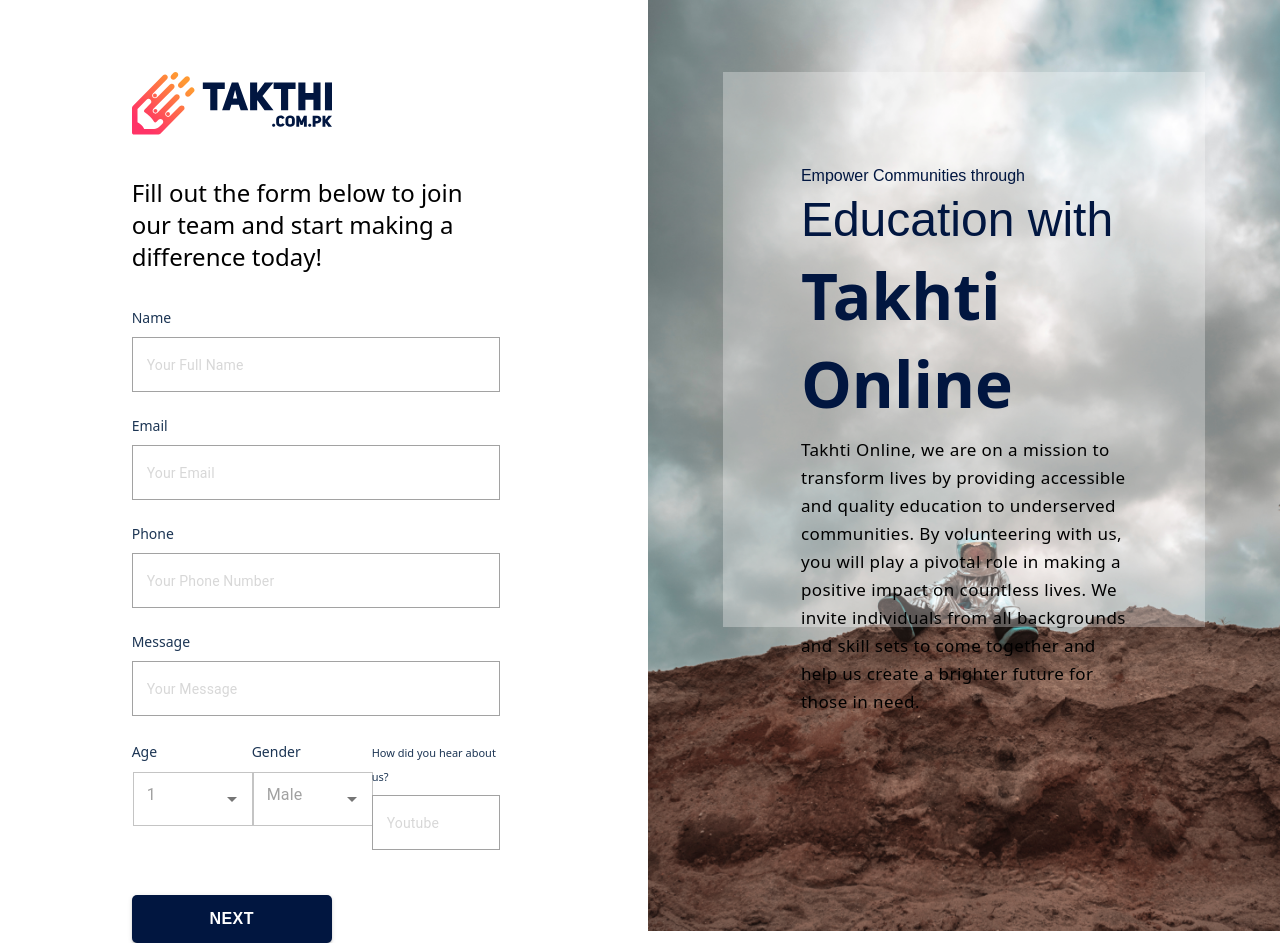
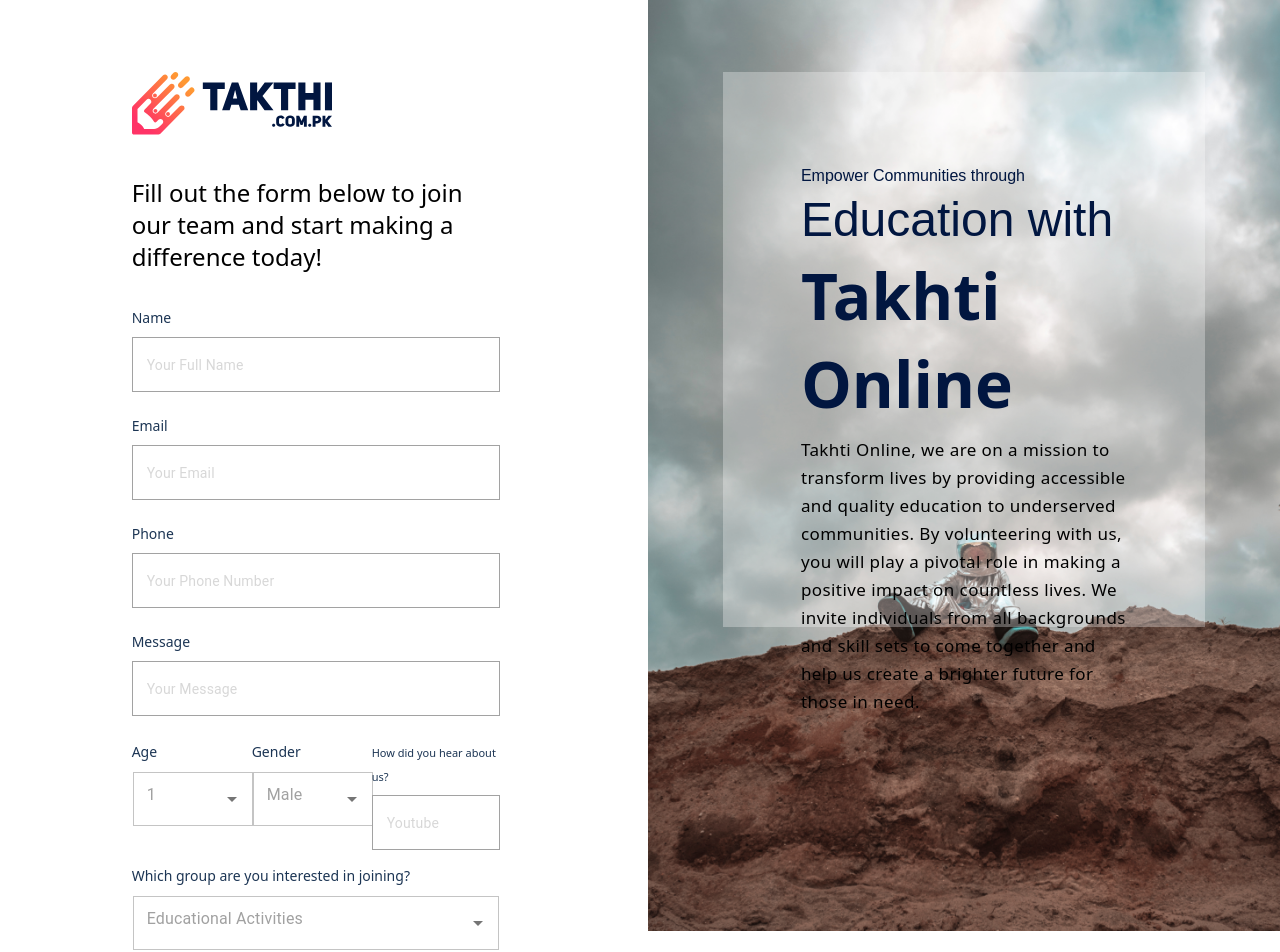
Before and after one commit to Muhammad-Bilal-7896/takhti, a Next.js app: page / in a window 1280 px wide. Shown: the top 952 px of the page. Built offline with nearby package versions, Linux system fonts and the light colour scheme.

Commit message:
Form Fone

```diff
--- a/src/pages/index.tsx
+++ b/src/pages/index.tsx
@@ -15,10 +15,32 @@ export default function Home() {
   const [value, setValue] = React.useState<string | null>(options[0]);
   const [inputValue, setInputValue] = React.useState('');
 
-  const optionsAge: any = ['1','2'];
+  // For age dropdown
+  const optionsAge: any = ['1', '2'];
 
   const [valueAge, setValueAge] = React.useState<string | null>(optionsAge[0]);
   const [inputValueAge, setInputValueAge] = React.useState('1');
+
+  // For Group Join dropdown
+  const optionsGroupJoin: any = [
+    'Educational Activities',
+    'Fundraising Activities',
+    'Marketing Activities',
+    'Administrative Activities',
+    'Software Development',
+    'Graphic Design',
+    'Video Editing',
+    'Photography',
+    'Social Media',
+    'Translation',
+    'Research',
+    'Writing',
+    'Accounting',
+    'Other'
+  ];
+
+  const [valueGroupJoin, setValueGroupJoin] = React.useState<string | null>(optionsGroupJoin[0]);
+  const [inputValueGroupJoin, setInputValueGroupJoin] = React.useState('1');
 
   for (let i = 0; i < 50; i++) {
     optionsAge.push(`${i + 1}`);
@@ -207,6 +229,51 @@ export default function Home() {
 
               <br />
 
+              <div>
+                <label htmlFor="name" className="text-sm">Which group are you interested in joining?</label>
+                <br />
+                <Autocomplete
+                  value={valueGroupJoin}
+                  onChange={(event: any, newValue: string | null) => {
+                    setValueGroupJoin(newValue);
+                  }}
+                  inputValue={inputValueGroupJoin}
+                  onInputChange={(event, newInputValue) => {
+                    setInputValueGroupJoin(newInputValue);
+                  }}
+                  id="controllable-states-demo"
+                  options={optionsGroupJoin}
+                  fullWidth
+                  sx={{
+                    width: "100%",
+                    height: "54px",
+                    "border": "1px solid '#CCCCCC'",
+                    "padding": "1px",
+                    "display": "flex",
+                    "flexWrap": "wrap",
+                    '&.focused': {
+                      border: '1px solid #177ddc',
+                      boxShadow: '0 0 0 2px rgba(24, 144, 255, 0.2)'
+                    },
+                    '& input': {
+                      height: "54px",
+                      boxSizing: 'border-box',
+                      paddingTop: '0px'
+                    },
+                    '& .MuiAutocomplete-inputRoot': {
+                      height: "54px",
+                      boxSizing: 'border-box',
+                      paddingTop: '0px',
+                      width: '100%',
+                      borderRadius: '0px',
+                      color: "rgba(161, 161, 161, 1)"
+                    }
+                  }}
+                  renderInput={(params) => <TextField {...params} />}
+                  className="mt-2"
+                />
+              </div>
+
               <Button
                 variant="contained"
                 className='mt-[32px] h-[48px]'
```
